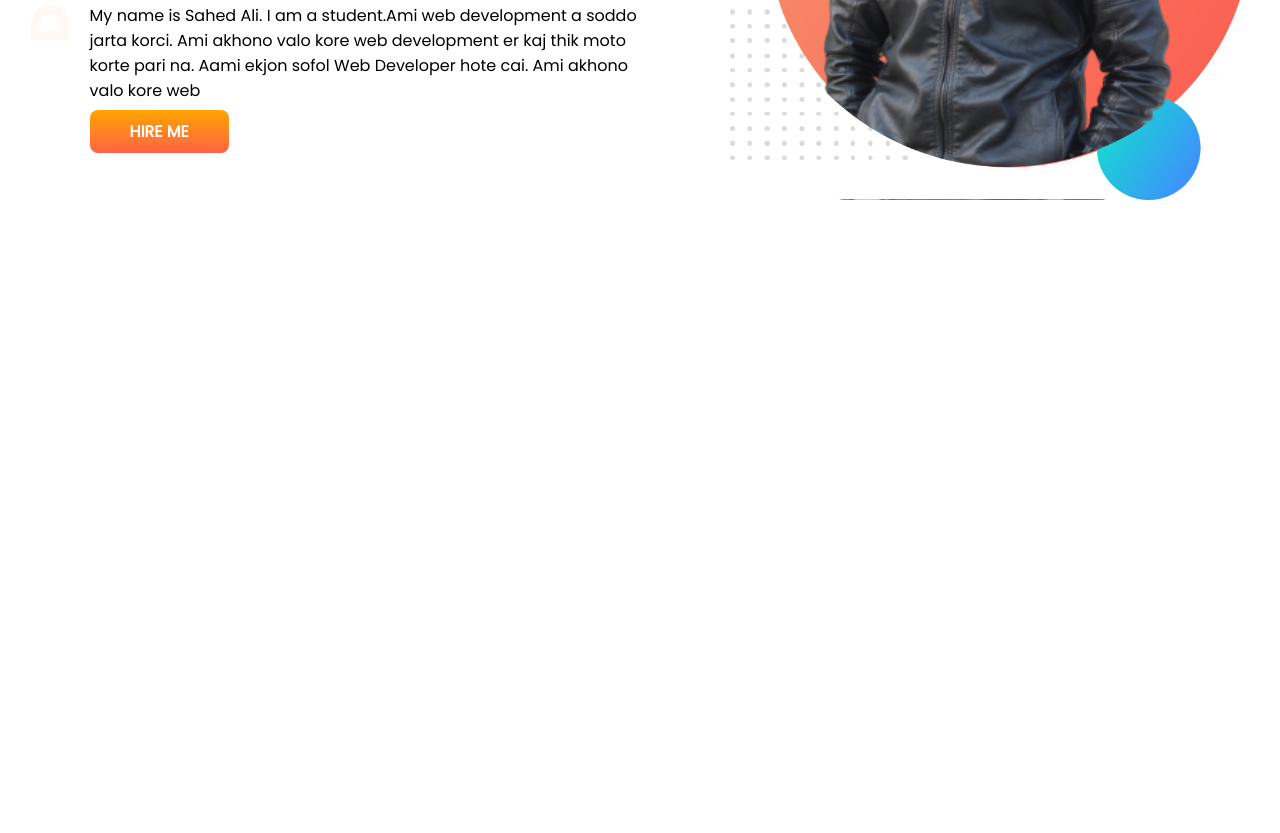
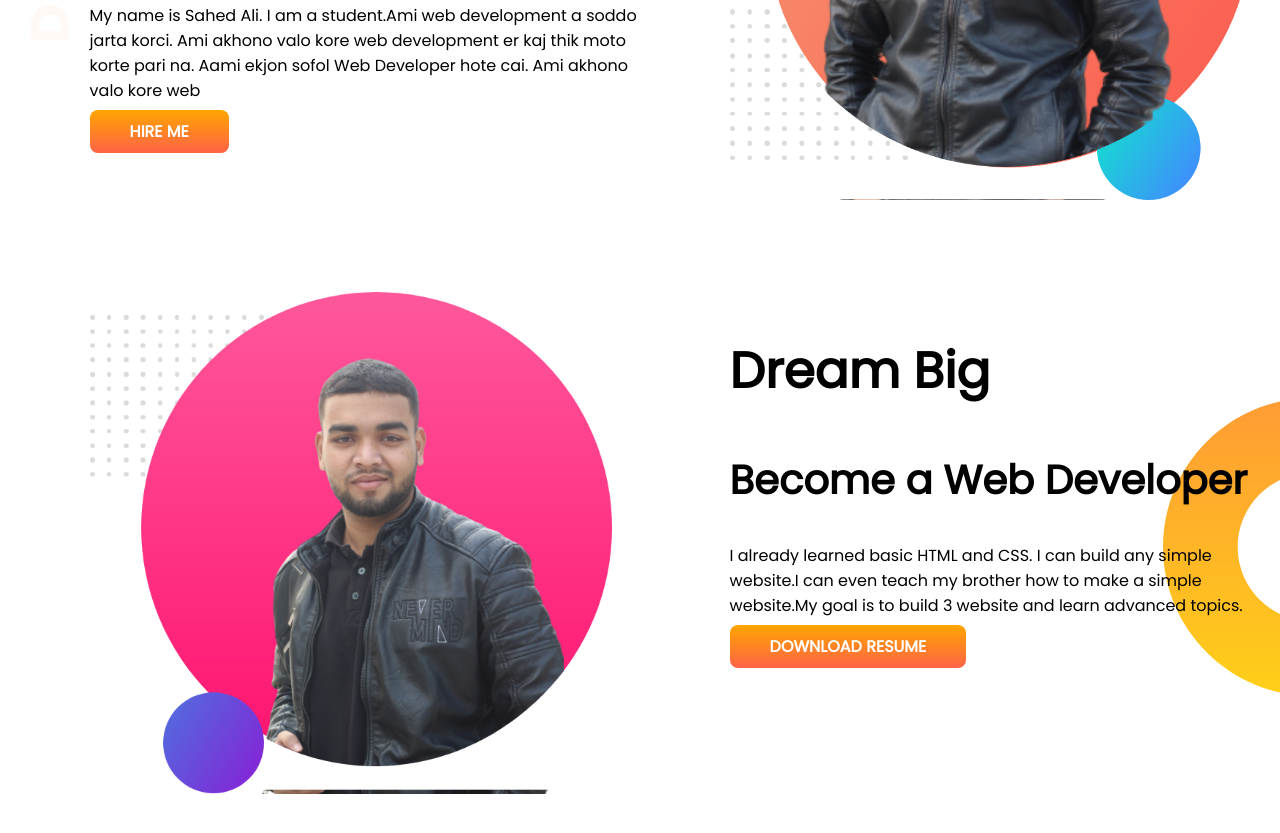
Before and after one commit to sahedali5/practice-portfolio, a plain HTML site: page index.html in a window 1280 px wide. Shown: the part 319-1152 px from the top of the page. Before the commit the page ends 800 px from the top, so only its background shows below. Drawn offline with Linux system fonts and the light colour scheme.

Commit message:
drime-big

```diff
--- a/index.html
+++ b/index.html
@@ -22,13 +22,25 @@
                 development er kaj thik moto korte pari na. Aami ekjon sofol Web Developer hote cai. Ami akhono valo
                 kore web
             </p>
-            <a class="link-button" target="blank" href="https://www.facebook.com/profile.php?id=100070373086466">HIRE
+            <a class="link-button" target="_blank" href="https://www.facebook.com/profile.php?id=100070373086466">HIRE
                 ME</a>
         </div>
         <div class="half-width">
             <img src="image/my-bg.png" alt="">
         </div>
     </section>
+    <section class="dream-big">
+        <div class="half-width">
+            <img src="image/my-bg2.png" alt="">
+        </div>
+        <div class="half-width">
+            <h1>Dream Big</h1>
+            <h2>Become a Web Developer</h2>
+            <p>I already learned basic HTML and CSS. I can build any simple website.I can even teach my brother how to
+                make a simple website.My goal is to build 3 website and learn advanced topics.</p>
+            <a class="link-button" target="_blank" href="">DOWNLOAD RESUME</a>
+        </div>
+    </section>
 
 </body>
 
--- a/style.css
+++ b/style.css
@@ -7,12 +7,17 @@ h1 {
     font-size: 50px;
 }
 
+h2 {
+    font-size: 40px;
+}
+
 .color {
     color: orange;
 }
 
 section {
     display: flex;
+    margin-bottom: 85px;
 }
 
 .half-width {
@@ -37,3 +42,9 @@ section {
     background-image: url(image/top-banner.png);
     background-repeat: no-repeat;
 }
+
+.dream-big {
+    background-image: url(image/dream-bg.png);
+    background-repeat: no-repeat;
+    background-position: right;
+}
```
